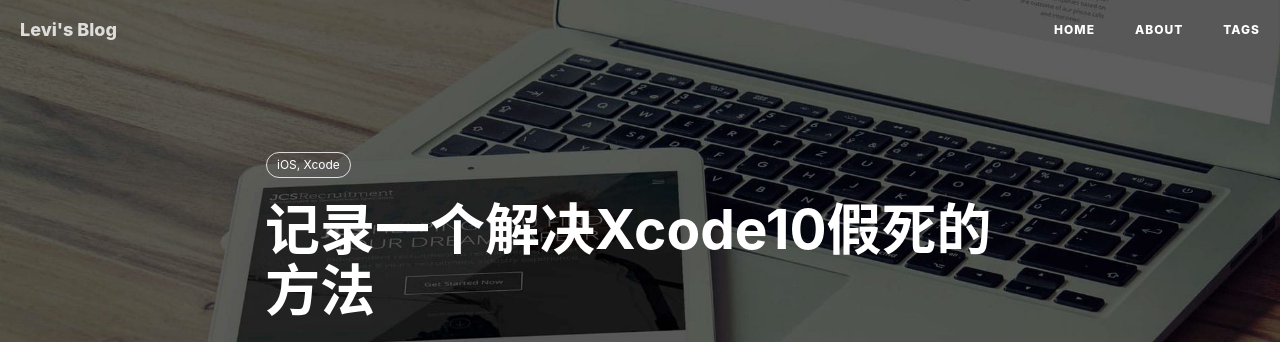
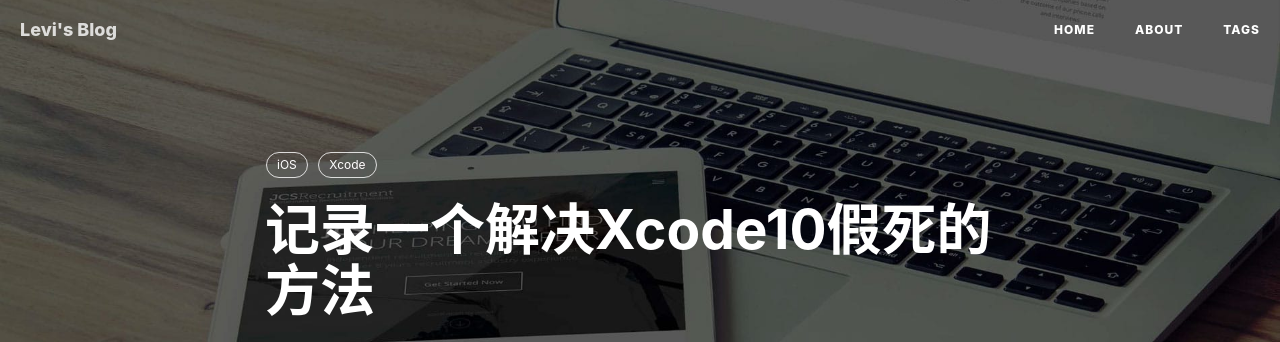
Before and after one commit to levicn/levicn.github.io, a Jekyll site: the page built from _posts/2018-12-27-记录一个解决Xcode10假死的方法.md, in a window 1280 px wide. Shown: the top 342 px of the page. Built offline with Jekyll 4.4.1, drawn with Linux system fonts in a browser that asks for light colours; nearby versions of some CDN libraries; comment, search, counter and statistics services are not loaded.

```diff
--- a/_posts/2018-12-27-记录一个解决Xcode10假死的方法.md
+++ b/_posts/2018-12-27-记录一个解决Xcode10假死的方法.md
@@ -7,7 +7,8 @@
 header-img: img/post-bg-rwd.jpg
 catalog: false
 tags:
-    - iOS, Xcode
+    - iOS
+    - Xcode
 ---
 Xcode非正常退出可能造成某些自动保存的资源异常，下次打开Xcode时会继续加载这些异常的资源，造成Xcode卡死，如果遇到这样的情况可以尝试：
 
```
